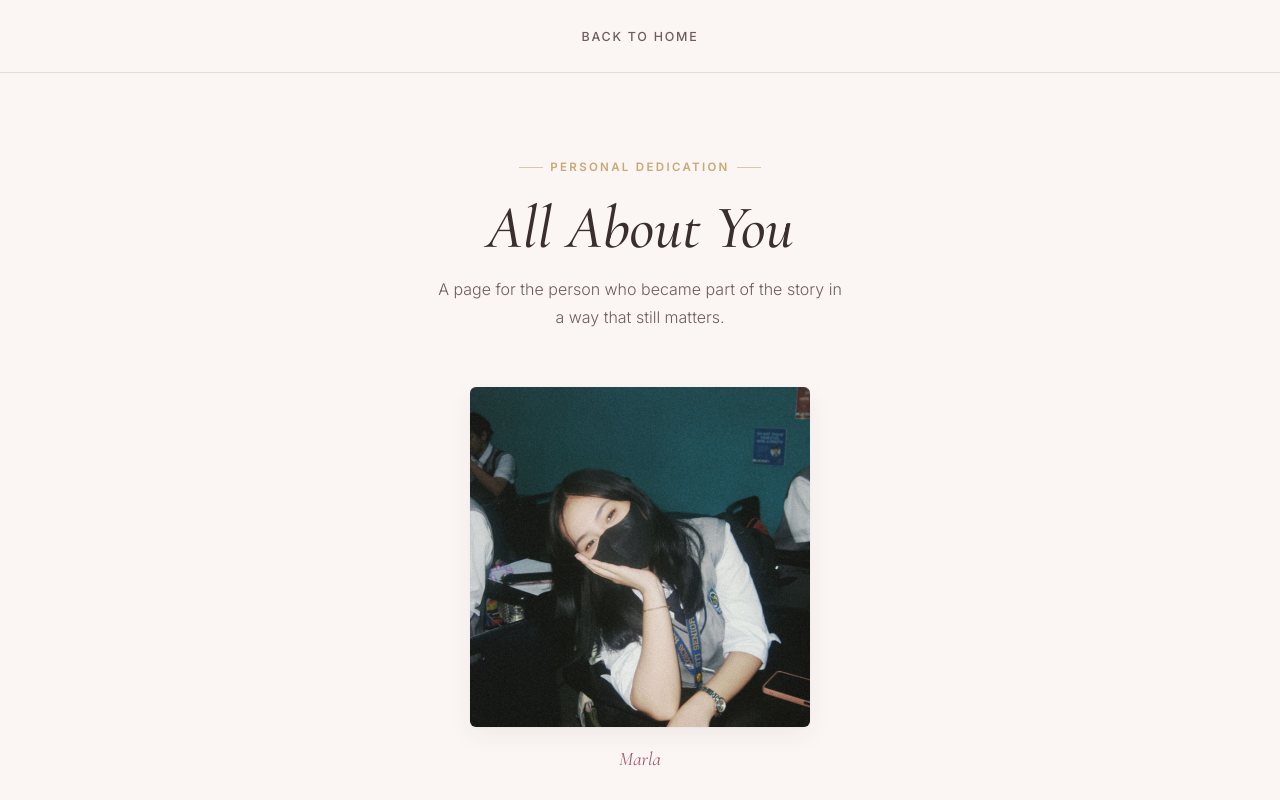
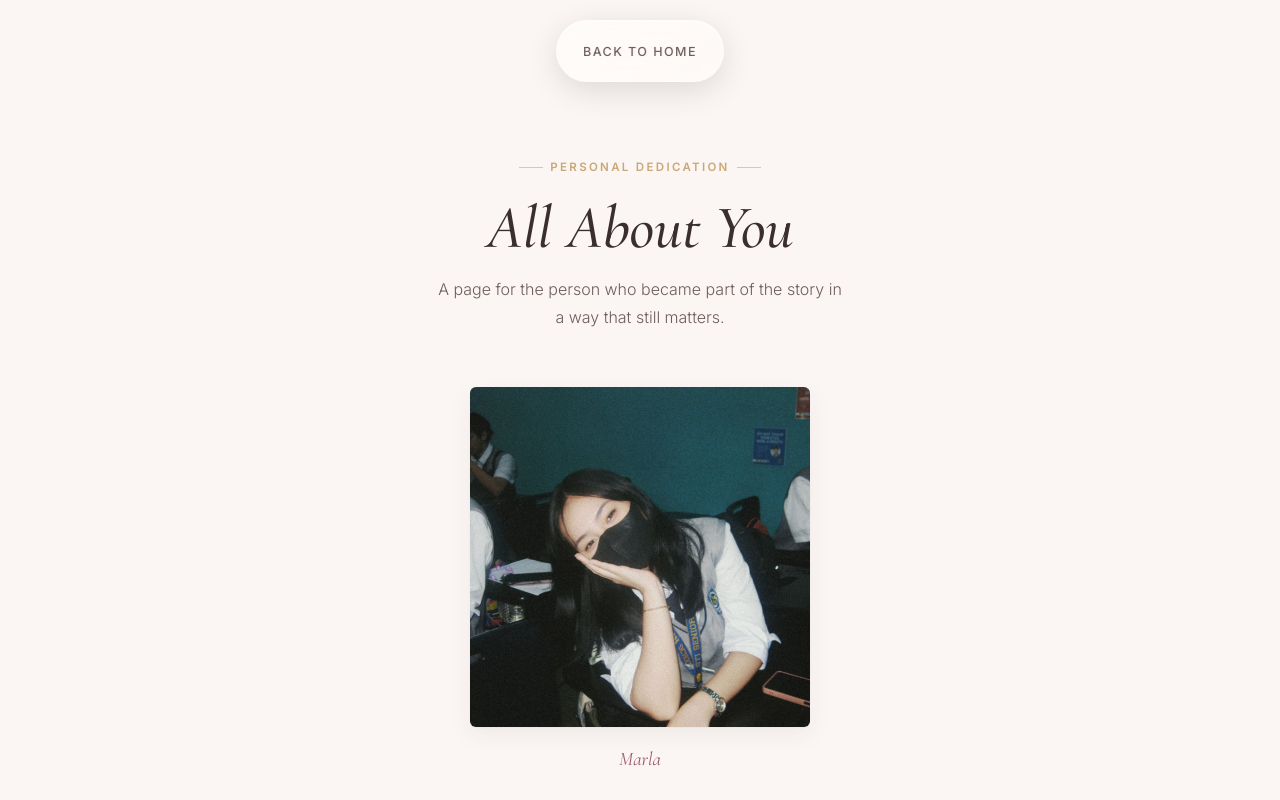
Before and after one commit to shivcyh-0102/our-story-scrapbook, a plain HTML site: page allaboutyou.html in a window 1280 px wide. Shown: the top 800 px of the page. Drawn offline with nearby package versions, Linux system fonts and the light colour scheme.

Commit message:
nav bar update

```diff
--- a/allaboutyou.html
+++ b/allaboutyou.html
@@ -38,36 +38,78 @@
   a{color:inherit;}
 
   /* ---------- Nav ---------- */
-  .navbar{
-    position:fixed;
-    top:0; left:0; right:0;
-    z-index:1000;
-    display:flex;
-    align-items:center;
-    justify-content:center;
-    padding:1.1rem 1.5rem;
-    background:rgba(251,246,243,0.82);
-    backdrop-filter: blur(10px) saturate(140%);
-    -webkit-backdrop-filter: blur(10px) saturate(140%);
-    border-bottom:1px solid var(--line);
-  }
+   .navbar {
+    position: fixed;
+    top: 20px;
+    left: 50%;
+    transform: translateX(-50%);
 
-  .navbar a{
-    font-size:0.78rem;
-    letter-spacing:0.14em;
-    text-transform:uppercase;
-    font-weight:500;
-    color:var(--ink-soft);
-    text-decoration:none;
-    padding:0.5rem 1rem;
-    border-radius:999px;
-    transition: color .25s ease, background .25s ease;
-  }
+    display: flex;
+    gap: 10px;
+    padding: 10px;
 
-  .navbar a:hover{
-    color:var(--rose-deep);
-    background:var(--blush);
-  }
+    /* Liquid glass */
+    background: rgba(255, 255, 255, 0.35);
+    backdrop-filter: blur(20px) saturate(180%);
+    -webkit-backdrop-filter: blur(20px) saturate(180%);
+
+    /* Glass edge */
+    border: 1px solid rgba(255, 255, 255, 0.5);
+    border-radius: 999px;
+
+    /* Floating effect */
+    box-shadow:
+        0 8px 32px rgba(0, 0, 0, 0.12),
+        inset 0 1px 0 rgba(255, 255, 255, 0.6);
+
+    z-index: 9999;
+    isolation: isolate;
+}
+
+  .navbar a {
+    font-size: 0.78rem;
+    letter-spacing: 0.12em;
+    text-transform: uppercase;
+    font-weight: 500;
+
+    color: var(--ink-soft);
+    text-decoration: none;
+
+    padding: 0.6rem 1rem;
+    border-radius: 999px;
+
+    transition:
+        color 0.25s ease,
+        background 0.25s ease,
+        box-shadow 0.25s ease;
+}
+
+.navbar::before {
+    content: "";
+    position: absolute;
+    inset: 0;
+
+    border-radius: inherit;
+
+    background: linear-gradient(
+        135deg,
+        rgba(255, 255, 255, 0.45),
+        rgba(255, 255, 255, 0.08)
+    );
+
+    pointer-events: none;
+    z-index: -1;
+}
+
+.navbar a:hover {
+    color: var(--rose-deep);
+
+    background: rgba(255, 255, 255, 0.35);
+
+    box-shadow:
+        inset 0 1px 0 rgba(255, 255, 255, 0.6),
+        0 4px 12px rgba(0, 0, 0, 0.08);
+}
 
   /* ---------- Hero ---------- */
   header.dedication-hero{
```
